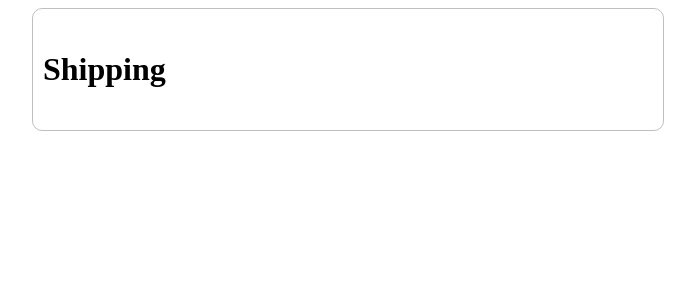
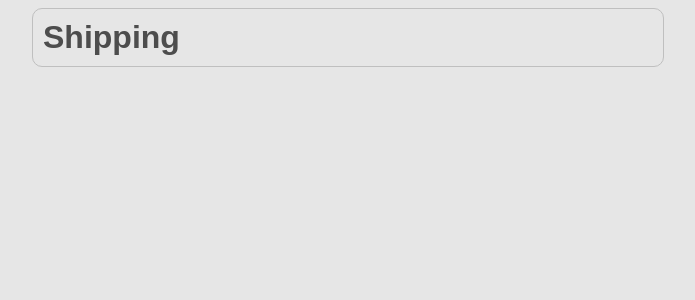
Before and after one commit to tsteele713/beam-kata, an Angular app: page / in a window 1280 px wide. Shown: the top 300 px of the page, without its empty margins (292-987 px from the left). Built offline with nearby package versions, Linux system fonts and the light colour scheme.

Commit message:
Updating universal styles to more closely reflect wireframes

```diff
--- a/src/styles.css
+++ b/src/styles.css
@@ -1 +1,10 @@
 /* You can add global styles to this file, and also import other style files */
+body {
+  background-color: #e6e6e6;
+  font-family: Arial, Helvetica, sans-serif;
+  color: #4d4d4d;
+}
+
+p {
+  margin: 0;
+}
```
